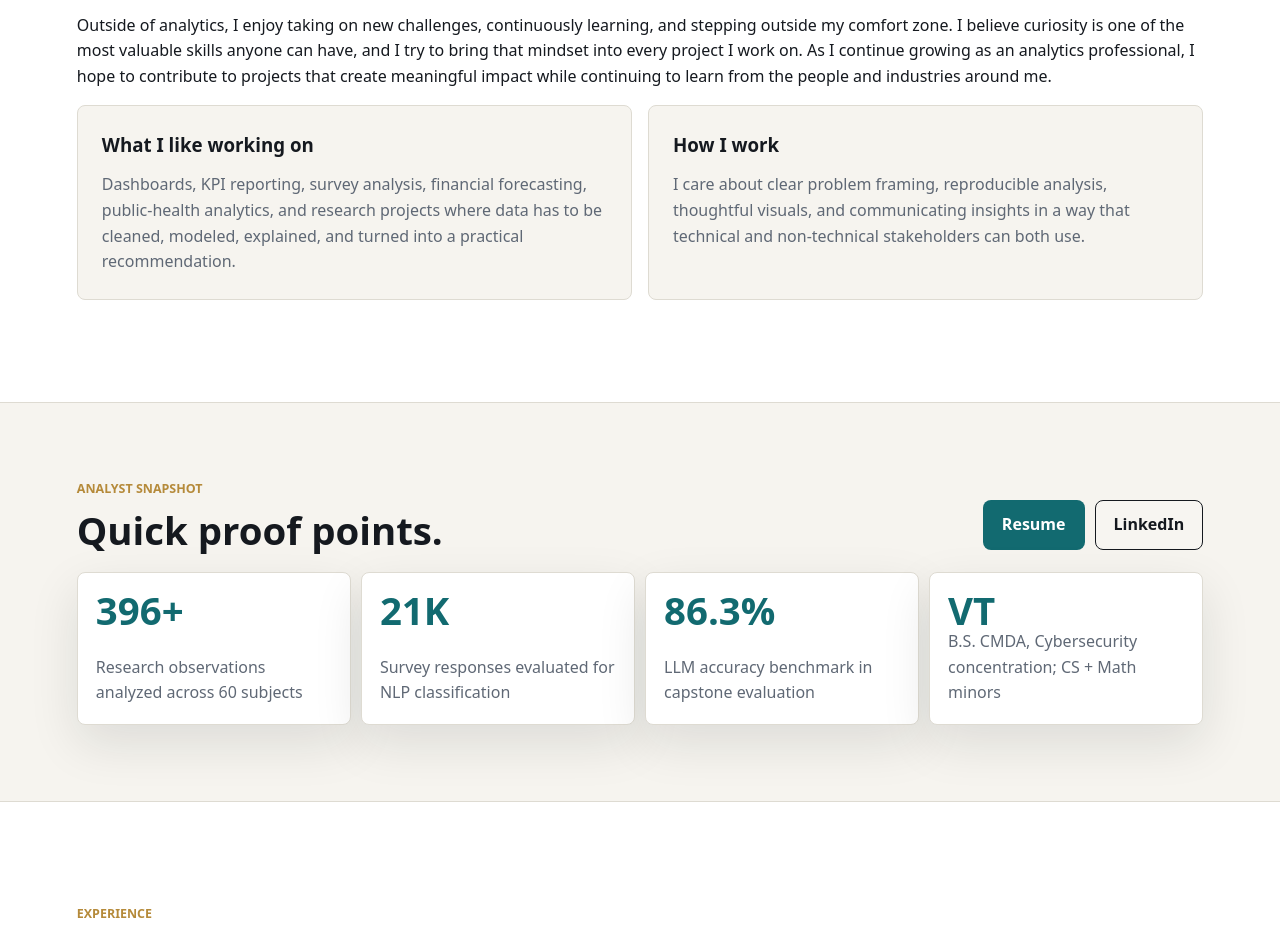
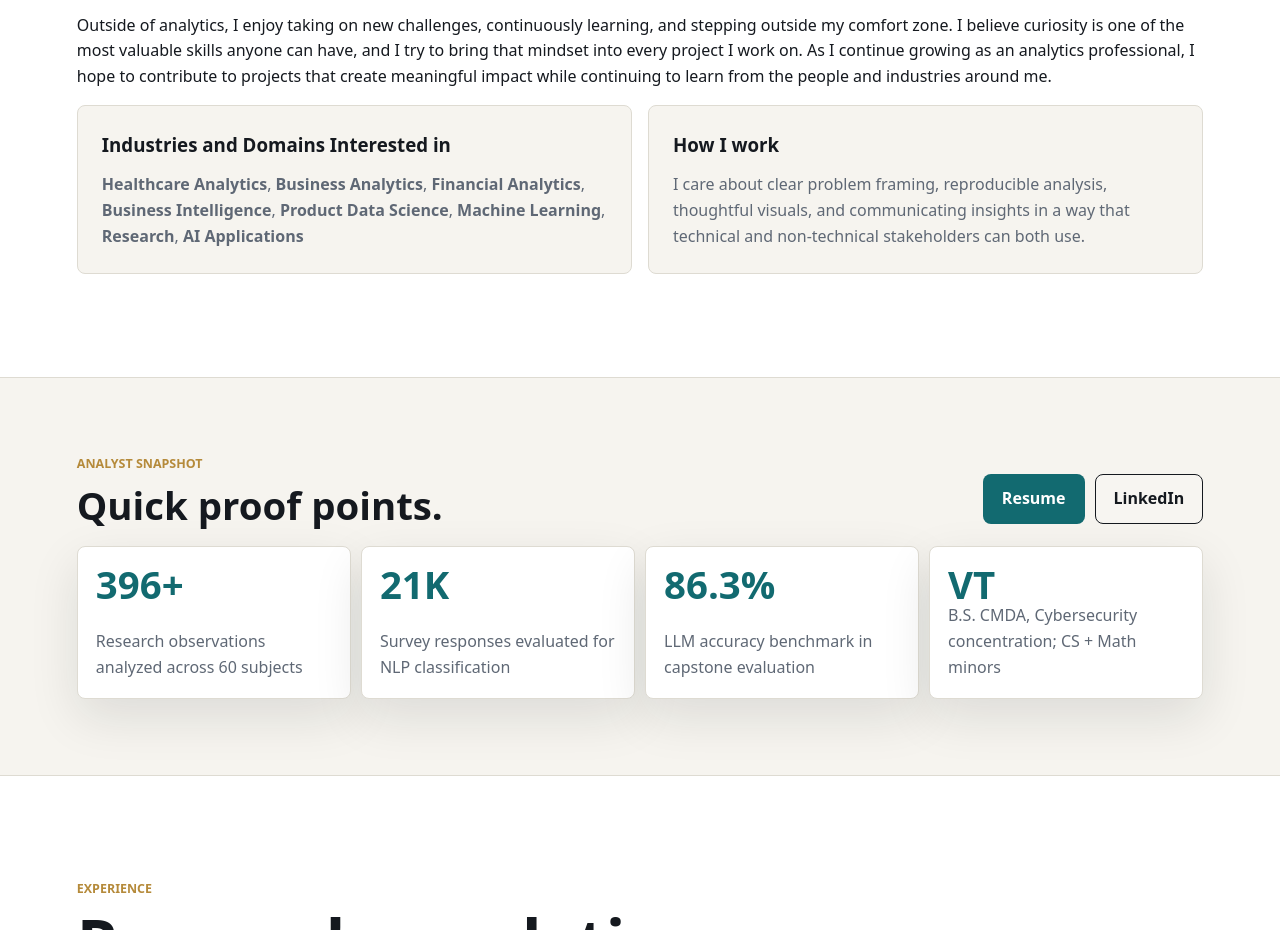
Before and after one commit to sophiachukka/portfolio, a website: page index.html in a window 1280 px wide. Shown: the part 1422-2352 px from the top of the page. Drawn offline with Linux system fonts and the light colour scheme.

Commit message:
Change heading and update interests in analytics
Updated the heading and content to reflect interests in various industries and domains.

```diff
--- a/index.html
+++ b/index.html
@@ -58,11 +58,16 @@
 
   <div class="about-grid">
     <article>
-            <h3>What I like working on</h3>
+            <h3>Industries and Domains Interested in</h3>
             <p>
-              Dashboards, KPI reporting, survey analysis, financial forecasting, public-health
-              analytics, and research projects where data has to be cleaned, modeled, explained,
-              and turned into a practical recommendation.
+              <strong>Healthcare Analytics</strong>,
+              <strong>Business Analytics</strong>,
+              <strong>Financial Analytics</strong>,
+              <strong>Business Intelligence</strong>,
+              <strong>Product Data Science</strong>,
+              <strong>Machine Learning</strong>,
+              <strong>Research</strong>,
+              <strong>AI Applications</strong>
             </p>
           </article>
           <article>
```
